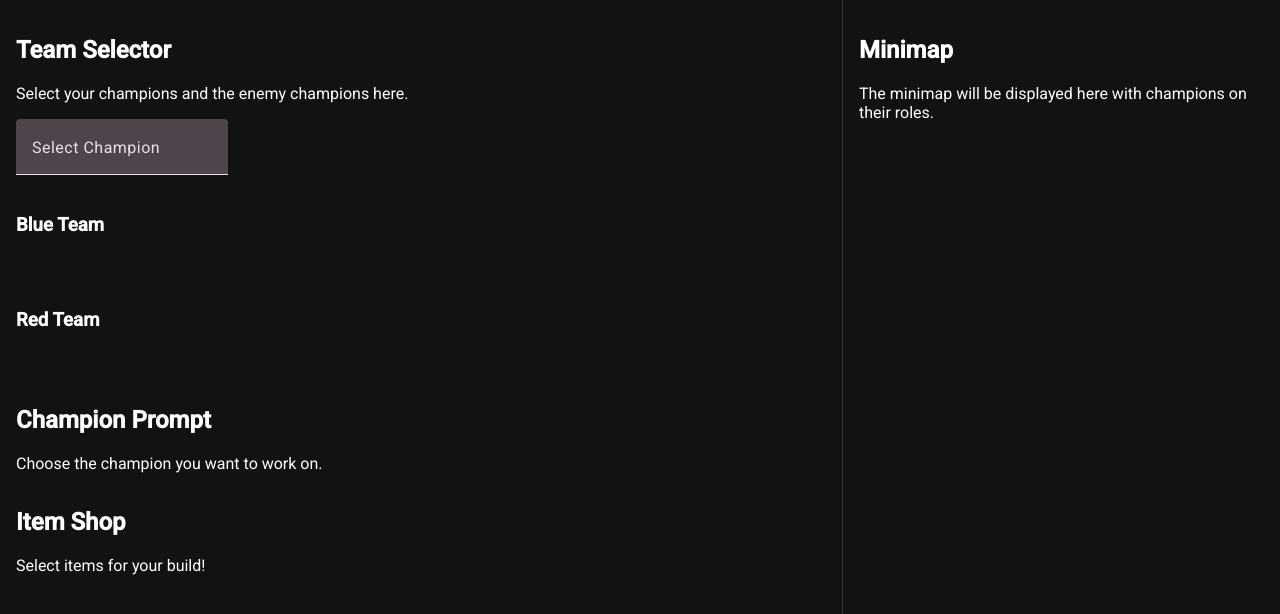
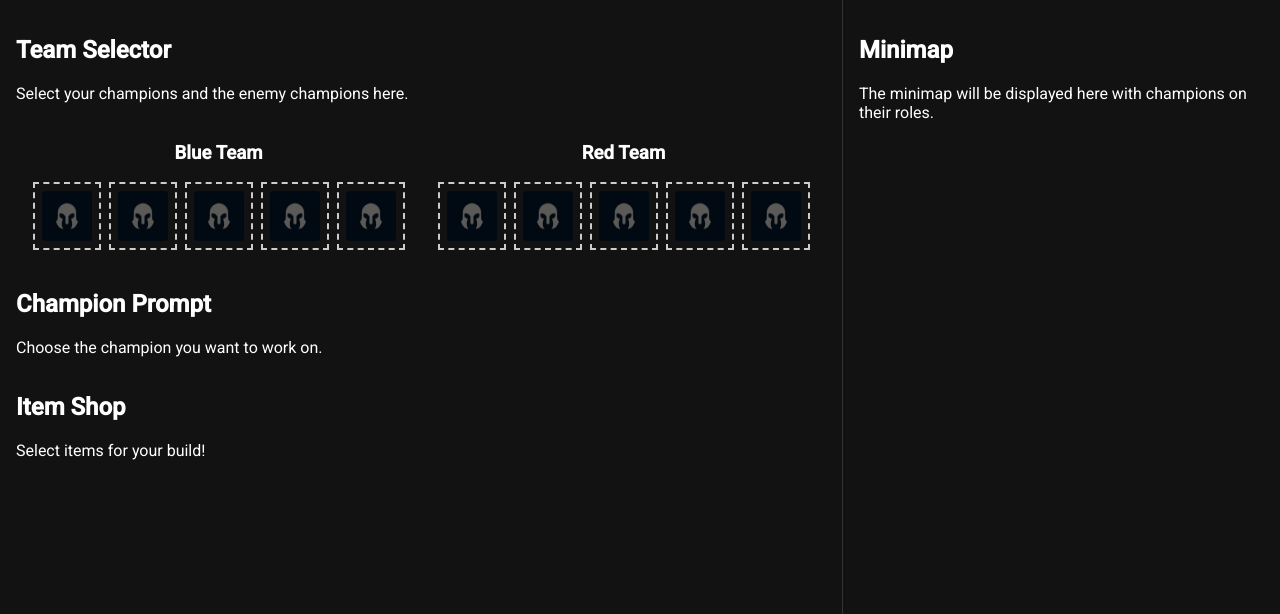
Before and after one commit to LECHENERomain/Itemization-Tool, an Angular app in the folder itemization-tool/: page / in a window 1280 px wide. Shown: the top 614 px of the page. Built offline with nearby package versions, Linux system fonts and the light colour scheme.

Commit message:
Sisyphean update : Updated the drafting so you can click on the slot you want to add a champion to, fixed the filter to search for a champion (1 hour just for that)

```diff
--- a/itemization-tool/src/app/champion.ts
+++ b/itemization-tool/src/app/champion.ts
@@ -3,3 +3,9 @@
   name: string;
   image: string;
 }
+
+export const NULL_CHAMPION: Champion = {
+  id: "Null",
+  name: "Null",
+  image: "/champs/Null.png"
+}
--- a/itemization-tool/src/app/champions.service.ts
+++ b/itemization-tool/src/app/champions.service.ts
@@ -1,6 +1,7 @@
 import {inject, Injectable, signal} from '@angular/core';
 import {HttpClient} from '@angular/common/http';
-import {Champion} from './champion';
+import {Champion, NULL_CHAMPION} from './champion';
+import {take} from 'rxjs';
 
 @Injectable({
   providedIn: 'root'
@@ -9,12 +10,18 @@
   http = inject(HttpClient);
   readonly #championsSignal = signal<Champion[]>([]);
   readonly champions = this.#championsSignal.asReadonly();
-  readonly blueTeam = signal<Champion[]>([]);
-  readonly redTeam = signal<Champion[]>([]);
+  readonly blueTeam = signal<Champion[]>([NULL_CHAMPION, NULL_CHAMPION, NULL_CHAMPION, NULL_CHAMPION, NULL_CHAMPION]);
+  readonly redTeam = signal<Champion[]>([NULL_CHAMPION, NULL_CHAMPION, NULL_CHAMPION, NULL_CHAMPION, NULL_CHAMPION]);
 
   constructor() {
-    this.http.get<Champion[]>('assets/champions.json').subscribe(data => {
-      this.#championsSignal.set(data);
-    });
+    this.http.get<Champion[]>('assets/champions.json')
+      .pipe(take(1))
+      .subscribe(data => {
+        console.log('Champions data fetched:', data.length);
+        this.#championsSignal.set(data);
+      }, error => {
+        console.error("Failed to fetch champions.json:", error);
+        this.#championsSignal.set([]);
+      });
   }
 }
--- a/itemization-tool/src/app/components/team-selector/team-selector.component.html
+++ b/itemization-tool/src/app/components/team-selector/team-selector.component.html
@@ -1,42 +1,56 @@
 <h2>Team Selector</h2>
 <p>Select your champions and the enemy champions here.</p>
-
-<mat-form-field class="example-full-width">
-<mat-autocomplete #auto="matAutocomplete" (optionSelected)="onChampionSelected($event.option.value)">
-  @for (champ of champions(); track champ.name){
-    <mat-option [value]="champ.name">
-      <div class="champion-option">
-        <img src="{{champ.image}}" alt="{{champ.name}}" class="champion-image">
-        <span>{{champ.name}}</span>
-      </div>
-    </mat-option>
-  }
-</mat-autocomplete>
-  <mat-label>Select Champion</mat-label>
-  <input
-    type="text"
-    placeholder="Pick a champion"
-    matInput
-    [formControl]="championInputControl"
-    [matAutocomplete]="auto">
-</mat-form-field>
 
 <div class="team-selector">
   <div class="team">
     <h3>Blue Team</h3>
-    <ul>
-      @for (champ of blueTeam(); track champ.name) {
-        <li><img src="{{champ.image}}" alt="{{champ.name}}"></li>
+    <div class="team-row">
+      @for (champ of blueTeam(); track $index) {
+        <div class="champion-slot" (click)="selectSlot('blue', $index)" [class.selected]="selectedSlot()?.team === 'blue' && selectedSlot()?.index === $index">
+          <img [src]="champ.image" [alt]="champ.name" class="champion-image">
+        </div>
       }
-    </ul>
+    </div>
   </div>
 
   <div class="team">
     <h3>Red Team</h3>
-    <ul>
-      @for (champ of redTeam(); track champ.name) {
-        <li><img src="{{champ.image}}"alt="{{champ.name}}"></li>
+    <div class="team-row">
+      @for (champ of redTeam(); track $index) {
+        <div class="champion-slot" (click)="selectSlot('red', $index)" [class.selected]="selectedSlot()?.team === 'red' && selectedSlot()?.index === $index">
+          <img [src]="champ.image" [alt]="champ.name" class="champion-image">
+        </div>
       }
-    </ul>
+    </div>
   </div>
 </div>
+
+@if (selectedSlot() !== null){
+  <div class="champion-input">
+    <mat-form-field appearance="fill">
+      <mat-label>Select Champion</mat-label>
+      <input
+      type="text"
+      matInput
+      placeholder="Pick a champion"
+      [formControl]="championInputControl"
+      [matAutocomplete]="auto">
+    </mat-form-field>
+    <mat-autocomplete #auto="matAutocomplete" (optionSelected)="onChampionSelected($event.option.value)">
+
+      @if (filteredChampions()?.length === 0) {
+        <mat-option disabled>No champions available</mat-option>
+      }
+      @if (filteredChampions(); as champions){
+      @for (champ of champions; track champ.name){
+      @if (champ.name !== 'Null') {
+        <mat-option [value]="champ.name">
+          <img [src]="champ.image" [alt]="champ.name" class="champion-image">
+          <span>{{ champ.name }}</span>
+        </mat-option>
+        }
+          }
+      }
+    </mat-autocomplete>
+  </div>
+}
--- a/itemization-tool/src/app/components/team-selector/team-selector.component.scss
+++ b/itemization-tool/src/app/components/team-selector/team-selector.component.scss
@@ -1,9 +1,3 @@
-ul{
-  display: inline-flex;
-  list-style-type: none;
-  padding: 0;
-}
-
 .mat-autocomplete-panel {
   display: grid;
   grid-template-columns: repeat(5, 1fr);
@@ -28,3 +22,52 @@
   margin-top: 5px;
   font-size: 12px;
 }
+
+.team-selector {
+  display: flex;
+  justify-content: space-around;
+  margin: 20px 0;
+
+  .team {
+    display: flex;
+    flex-direction: column;
+    align-items: center;
+
+    .team-row {
+      display: flex;
+      gap: 8px;
+    }
+
+    .champion-slot {
+      width: 64px;
+      height: 64px;
+      border: 2px dashed #ccc;
+      display: flex;
+      align-items: center;
+      justify-content: center;
+      cursor: pointer;
+      transition: border-color 0.2s;
+      }
+
+    .champion-slot.selected {
+      border: 2px solid #42a5f5;
+      box-shadow: 0 0 8px rgba(66, 165, 245, 0.7);
+
+      &:hover {
+        border-color: #888;
+      }
+
+      img {
+        width: 100%;
+        height: 100%;
+        object-fit: cover;
+      }
+    }
+  }
+
+  .champion-input {
+    margin-top: 24px;
+    display: flex;
+    justify-content: center;
+  }
+}
--- a/itemization-tool/src/app/components/team-selector/team-selector.component.ts
+++ b/itemization-tool/src/app/components/team-selector/team-selector.component.ts
@@ -1,4 +1,4 @@
-import {Component, signal} from '@angular/core';
+import {Component, effect, signal} from '@angular/core';
 import {MatAutocompleteModule, MatOption} from '@angular/material/autocomplete';
 import { Champion } from '../../champion';
 import {ChampionsService} from '../../champions.service';
@@ -21,60 +21,96 @@
   styleUrls: ['./team-selector.component.scss']
 })
 export class TeamSelectorComponent {
-  champions = signal<Champion[]>([]).asReadonly();
+  champions;
   blueTeam = signal<Champion[]>([]);
   redTeam = signal<Champion[]>([]);
   championInputControl = new FormControl('');
+  selectedSlot = signal<{ team: 'blue' | 'red', index: number } | null>(null);
+  filteredChampions = signal<Champion[]>([]);
 
   constructor(private championsService: ChampionsService){
     this.champions = championsService.champions;
     this.blueTeam = championsService.blueTeam;
     this.redTeam = championsService.redTeam;
-    this.championInputControl.valueChanges.subscribe(name => {
 
-      if (!name) return;
+    effect(() =>{
+      const allChamps = this.champions();
+      console.log('Champions loaded, count:', allChamps.length);
+      if (allChamps.length > 0) {
+        this.updateFilteredChampions(this.championInputControl.value ?? '');
+      } else {
+        this.filteredChampions.set([]);
+      }
+    });
 
-      const champ = this.champions().find(c => c.name === name);
-      if (!champ) return;
+    this.championInputControl.valueChanges.subscribe(name=>{
+      if (typeof name !== 'string') return;
 
-      const currentBlue = this.championsService.blueTeam();
-      const currentRed = this.championsService.redTeam();
+      this.updateFilteredChampions(name);
+    });
+  }
 
-      if (
-        currentBlue.some(c => c.name === champ.name) ||
-        currentRed.some(c => c.name === champ.name)
-      ) {
-        return;
+  selectSlot(team: 'blue' | 'red', index: number) {
+    const currentlySelected = this.selectedSlot();
+    const isSameSlot = currentlySelected?.team === team && currentlySelected?.index === index;
+
+    if (isSameSlot){
+      this.selectedSlot.set(null);
+    } else {
+      this.selectedSlot.set({team, index});
+      this.championInputControl.setValue('');
+      this.updateFilteredChampions('');
+    }
+  }
+
+  updateFilteredChampions(input: string){
+    const allChamps = this.champions();
+
+    if (allChamps.length === 0) {
+      this.filteredChampions.set([]);
+      return;
+    }
+
+    const lowerInput = input.toLowerCase();
+    const currentBlue = this.blueTeam();
+    const currentRed = this.redTeam();
+    const selectedNames = new Set([
+      ...currentBlue.map(c => c.name),
+      ...currentRed.map(c => c.name),
+      'Null'
+    ]);
+
+    const filtered = allChamps.filter(c =>{
+      const hasValidName = typeof c.name === 'string' && c.name.length > 0;
+      if (!hasValidName){
+        return false;
       }
-      if (currentBlue.length < 5) {
-        this.blueTeam.set([...currentBlue, champ]);
-      } else if (currentRed.length < 5) {
-        this.redTeam.set([...currentRed, champ]);
-      }
-
-      this.championInputControl.setValue('');
+      return !selectedNames.has(c.name) && c.name.toLowerCase().includes(lowerInput);
     });
+    this.filteredChampions.set(filtered);
   }
 
   onChampionSelected(name: string){
     const champ = this.champions().find(c => c.name === name);
     if (!champ) return;
 
-    const currentBlue = this.blueTeam();
-    const currentRed = this.redTeam();
+    const selected = this.selectedSlot();
+    if (!selected) return;
 
-    if (
-      currentBlue.some(c => c.name === champ.name) ||
-      currentRed.some(c => c.name === champ.name)
-    ) {
-      return;
-    }
-    if (currentBlue.length < 5) {
-      this.blueTeam.set([...currentBlue, champ]);
-    } else if (currentRed.length < 5) {
-      this.redTeam.set([...currentRed, champ]);
+    const otherTeam = selected.team === 'blue' ? this.redTeam() : this.blueTeam();
+    if (otherTeam.some(c => c.name !== 'Null' && c.name === champ.name)) return;
+
+    if (selected.team === 'blue'){
+      const newBlue = [...this.blueTeam()];
+      newBlue[selected.index] = champ;
+      this.blueTeam.set(newBlue);
+    } else {
+      const newRed = [...this.redTeam()];
+      newRed[selected.index] = champ;
+      this.redTeam.set(newRed);
     }
 
+    this.selectedSlot.set(null);
     this.championInputControl.setValue('');
   }
 
```
